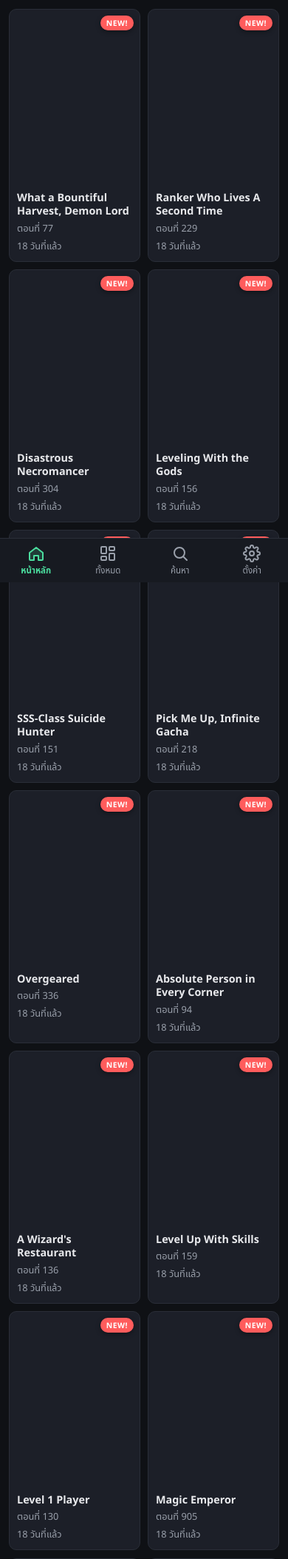
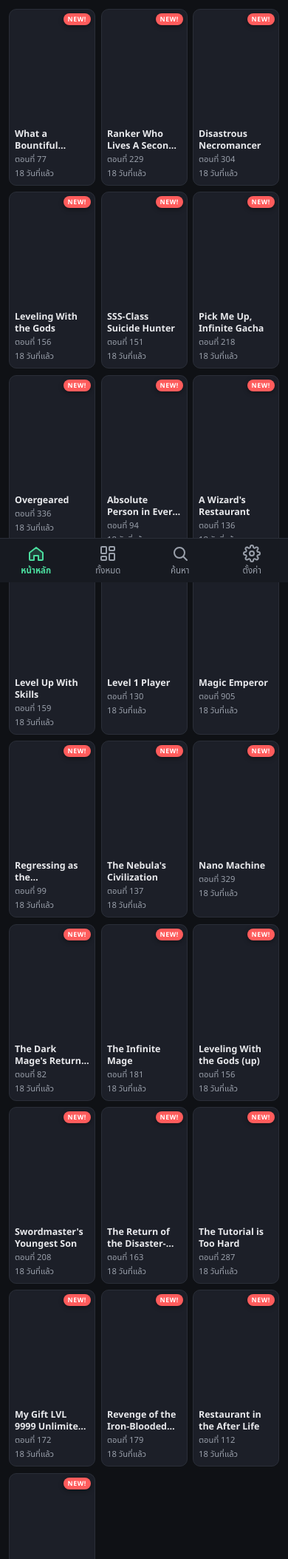
Before and after one commit to mee6262/Update-Manga, a Flask app: page / in a window 390 px wide. Shown: the part 57-2164 px from the top of the page at 74% size. Run offline with Flask 3, Linux system fonts and the light colour scheme; data that the repository does not hold is empty.

Commit message:
Show 3 manga per row on mobile
จอกว้างไม่เกิน 640px แสดงแถวละ 3 เรื่องเสมอ (เดิม 2) ย่อตัวหนังสือ/ป้าย NEW/ปุ่มติดตามให้พอดีการ์ด
ที่แคบลง และให้ปุ่มติดตามชิดล่างการ์ด ทุกการ์ดในแถวปุ่มอยู่ระดับเดียวกันแม้ชื่อยาวไม่เท่ากัน
ทดสอบที่ 375px: การ์ดกว้าง 112px ไม่ล้นจอ ปุ่มตรงกันทุกแถว

Co-Authored-By: Claude Opus 5.5 <noreply@anthropic.com>

```diff
--- a/webapp/static/style.css
+++ b/webapp/static/style.css
@@ -586,7 +586,14 @@ main { padding: 20px; max-width: 1200px; margin: 0 auto; }
 @media (max-width: 640px) {
   .topbar { gap: 8px; }
   main { padding: 12px; }
-  .manga-grid { grid-template-columns: repeat(auto-fill, minmax(120px, 1fr)); gap: 10px; }
+  /* มือถือ: แถวละ 3 เรื่องเสมอ (การ์ดแคบลง เลยย่อตัวหนังสือ/ระยะในการ์ดตาม) */
+  .manga-grid { grid-template-columns: repeat(3, minmax(0, 1fr)); gap: 8px; }
+  .manga-card { contain-intrinsic-size: auto 220px; }
+  .manga-info { padding: 7px; gap: 2px; }
+  .manga-name { font-size: 0.78rem; }
+  .manga-chapter { font-size: 0.7rem; }
+  .new-badge { top: 5px; right: 5px; font-size: 0.55rem; padding: 2px 6px; }
+  .follow-btn { padding: 5px 4px; font-size: 0.68rem; }
 }
 
 
@@ -702,3 +709,5 @@ a.btn { text-decoration: none; display: inline-block; }
 .switch:focus-visible { outline: 2px solid var(--accent); outline-offset: 2px; }
 .add-form .checkbox-label input, .category-edit .checkbox-label input { flex: none; min-width: 0; width: 18px; height: 18px; accent-color: var(--accent); }
 .add-form .checkbox-label { white-space: nowrap; }
+/* ปุ่มติดตามชิดล่างการ์ดเสมอ ให้ทุกการ์ดในแถวปุ่มอยู่ระดับเดียวกัน แม้ชื่อเรื่องยาวไม่เท่ากัน */
+.manga-info .follow-btn { margin-top: auto; }
```
